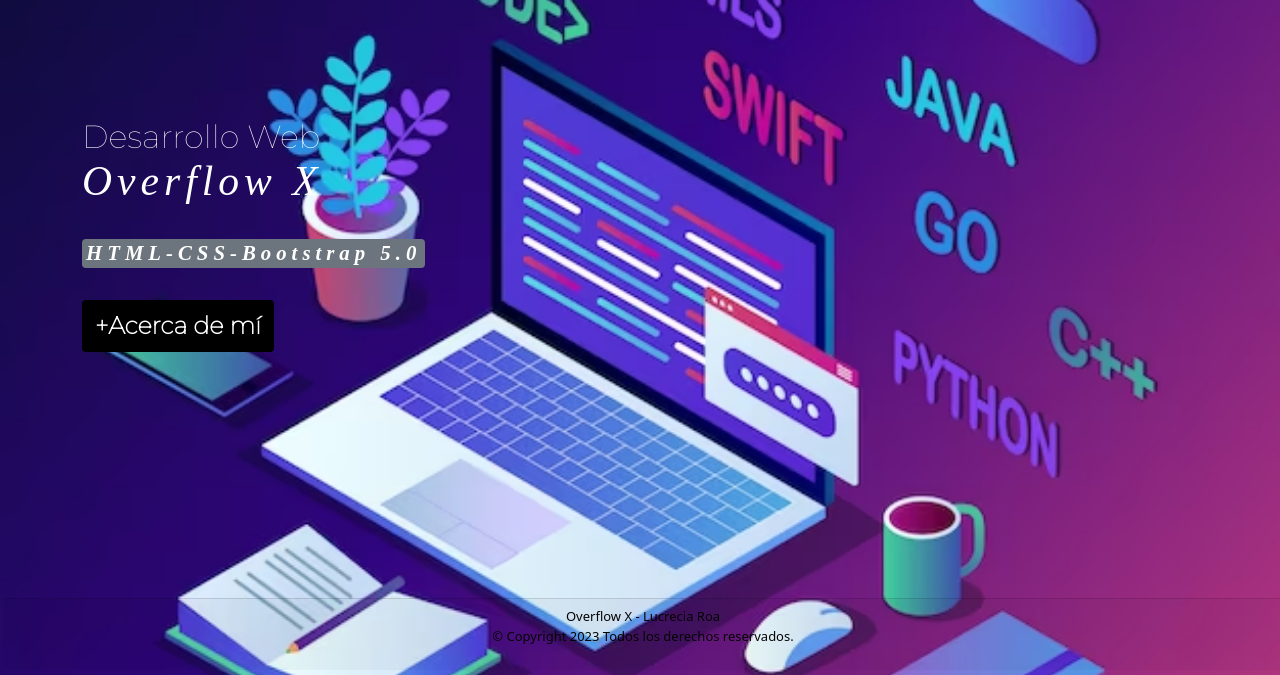
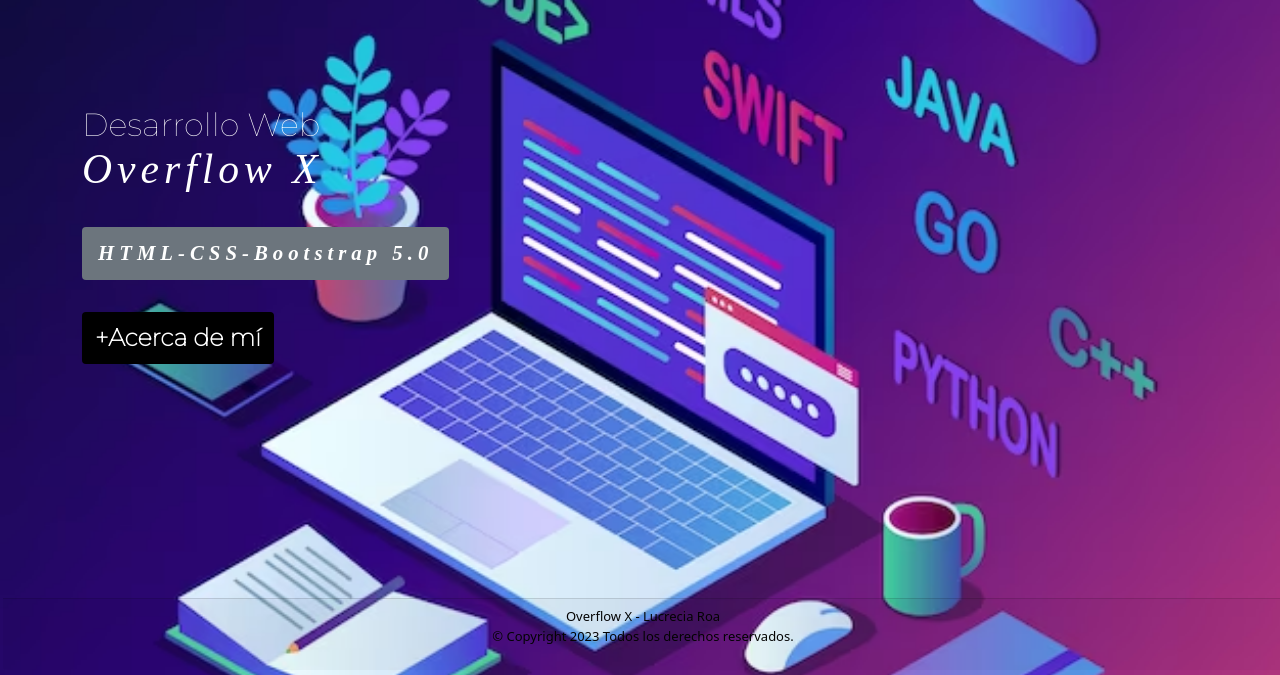
Before and after one commit to lroa28/Banner_estatico2, a plain HTML site: page index.html in a window 1280 px wide. Shown: the part 125-800 px from the top of the page. Drawn offline with nearby package versions, Linux system fonts and the light colour scheme.

Commit message:
7mo commit

```diff
--- a/index.html
+++ b/index.html
@@ -56,7 +56,7 @@
               <div class="col-lg-4 col-md-6 col-sm-12">
                     <h2>Desarrollo Web <br> <span>Overflow X</span></h2>
                     <br>
-                    <h6><span class="badge bg-secondary p-1">HTML-CSS-Bootstrap 5.0</span></h6>
+                    <h6><span class="badge bg-secondary p-3">HTML-CSS-Bootstrap 5.0</span></h6>
                     <br>
                     <a href="" class="btn btn-dev">+Acerca de mí</a>
                 </div>
```
